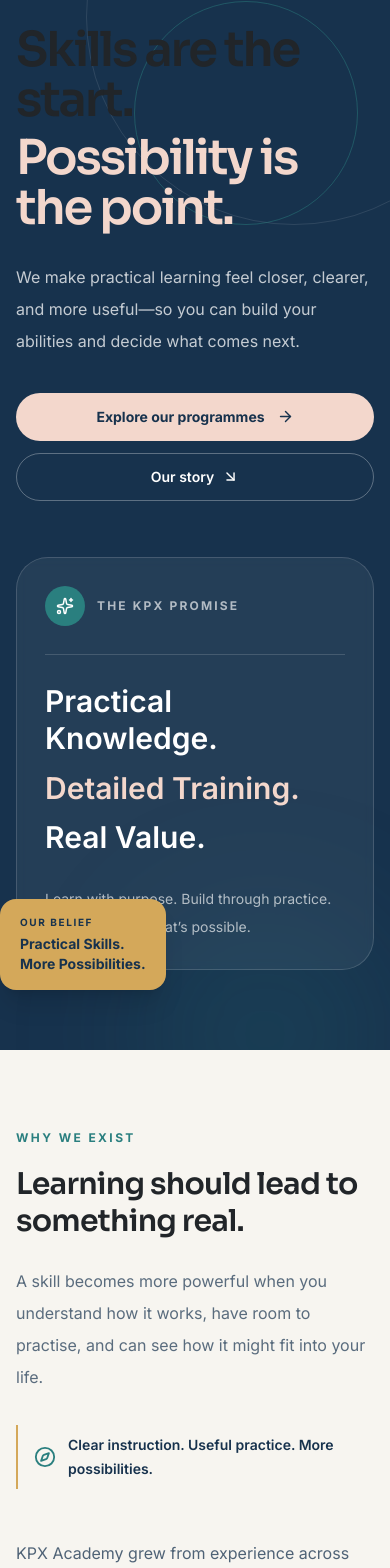
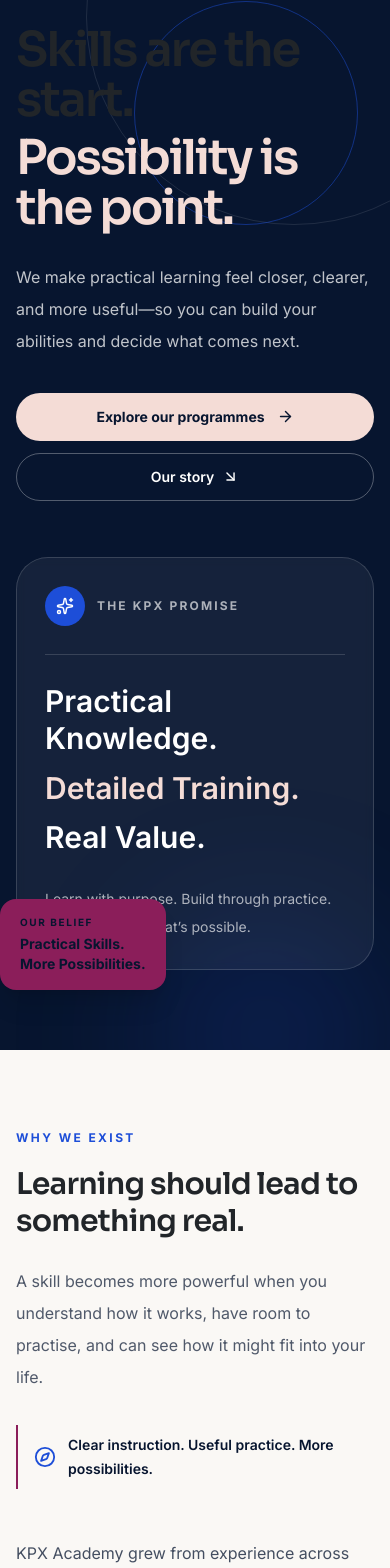
Before and after one commit to Olexxee/kpx-academy, a React (Vite) app: page /about in a window 390 px wide. Shown: the part 160-1728 px from the top of the page. Built offline with nearby package versions, Linux system fonts and the light colour scheme; no server answers.

Commit message:
fix(about): restore predefined site color palette

```diff
--- a/src/pages/AboutPage.tsx
+++ b/src/pages/AboutPage.tsx
@@ -20,31 +20,31 @@ const areas = [
 ];
 
 function Eyebrow({ children, light = false }: { children: ReactNode; light?: boolean }) {
-  return <p className={`text-xs font-bold uppercase tracking-[0.2em] ${light ? "text-[#D8E9E6]" : "text-[#2A7F7F]"}`}>{children}</p>;
+  return <p className={`text-xs font-bold uppercase tracking-[0.2em] ${light ? "text-[#F4DCD6]" : "text-[#1D4ED8]"}`}>{children}</p>;
 }
 
 export default function AboutPage() {
   const founder = useQuery({ queryKey: ["founder-profile"], queryFn: getFounderProfile });
 
   return (
-    <main className="overflow-hidden bg-[#F7F5F0] text-[#17324D]">
-      <section className="relative isolate overflow-hidden bg-[#17324D] text-white">
+    <main className="overflow-hidden bg-[#FAF8F5] text-[#07152F]">
+      <section className="relative isolate overflow-hidden bg-[#07152F] text-white">
         <div aria-hidden="true" className="pointer-events-none absolute -right-28 -top-24 h-[26rem] w-[26rem] rounded-full border border-white/10 sm:h-[38rem] sm:w-[38rem]" />
-        <div aria-hidden="true" className="pointer-events-none absolute right-8 top-24 h-56 w-56 rounded-full border border-[#2A7F7F]/50 sm:right-24 sm:top-28 sm:h-80 sm:w-80" />
-        <div aria-hidden="true" className="pointer-events-none absolute -bottom-28 left-[35%] h-64 w-64 rounded-full bg-[#2A7F7F]/15 blur-3xl" />
+        <div aria-hidden="true" className="pointer-events-none absolute right-8 top-24 h-56 w-56 rounded-full border border-[#1D4ED8]/50 sm:right-24 sm:top-28 sm:h-80 sm:w-80" />
+        <div aria-hidden="true" className="pointer-events-none absolute -bottom-28 left-[35%] h-64 w-64 rounded-full bg-[#1D4ED8]/15 blur-3xl" />
         <Container className="relative py-20 sm:py-28 lg:py-36">
           <div className="grid items-end gap-14 lg:grid-cols-[1.15fr_0.85fr]">
             <div className="max-w-3xl">
               <Eyebrow light>Get to know KPX Academy</Eyebrow>
               <h1 className="mt-6 text-5xl font-semibold leading-[1.04] tracking-[-0.045em] sm:text-6xl lg:text-7xl">
                 Skills are the start.
-                <span className="mt-2 block text-[#F3D7CC]">Possibility is the point.</span>
+                <span className="mt-2 block text-[#F4DCD6]">Possibility is the point.</span>
               </h1>
               <p className="mt-7 max-w-2xl text-base leading-8 text-white/75 sm:text-lg">
                 We make practical learning feel closer, clearer, and more useful—so you can build your abilities and decide what comes next.
               </p>
               <div className="mt-9 flex flex-col gap-3 sm:flex-row">
-                <Link to="/programs" className="inline-flex min-h-12 items-center justify-center gap-3 rounded-full bg-[#F3D7CC] px-6 py-3 text-sm font-bold text-[#17324D] transition hover:bg-white">
+                <Link to="/programs" className="inline-flex min-h-12 items-center justify-center gap-3 rounded-full bg-[#F4DCD6] px-6 py-3 text-sm font-bold text-[#07152F] transition hover:bg-white">
                   Explore our programmes <ArrowRight size={17} />
                 </Link>
                 <a href="#our-story" className="inline-flex min-h-12 items-center justify-center gap-2 rounded-full border border-white/30 px-6 py-3 text-sm font-semibold text-white transition hover:bg-white/10">
@@ -55,16 +55,16 @@ export default function AboutPage() {
             <div className="relative lg:justify-self-end lg:max-w-sm">
               <div className="rounded-[2rem] border border-white/15 bg-white/[0.06] p-7 backdrop-blur-sm sm:p-9">
                 <div className="flex items-center gap-3">
-                  <span className="flex h-10 w-10 items-center justify-center rounded-full bg-[#2A7F7F]"><Sparkles size={18} /></span>
+                  <span className="flex h-10 w-10 items-center justify-center rounded-full bg-[#1D4ED8]"><Sparkles size={18} /></span>
                   <p className="text-xs font-bold uppercase tracking-[0.18em] text-white/65">The KPX promise</p>
                 </div>
                 <div className="my-7 h-px bg-white/15" />
                 <p className="text-3xl font-semibold leading-tight sm:text-4xl">Practical Knowledge.</p>
-                <p className="mt-3 text-3xl font-semibold leading-tight text-[#F3D7CC] sm:text-4xl">Detailed Training.</p>
+                <p className="mt-3 text-3xl font-semibold leading-tight text-[#F4DCD6] sm:text-4xl">Detailed Training.</p>
                 <p className="mt-3 text-3xl font-semibold leading-tight sm:text-4xl">Real Value.</p>
                 <p className="mt-7 text-sm leading-7 text-white/65">Learn with purpose. Build through practice. Make room for what’s possible.</p>
               </div>
-              <div className="absolute -bottom-5 -left-4 rounded-2xl bg-[#D4A85A] px-5 py-4 text-[#17324D] shadow-xl sm:-left-8">
+              <div className="absolute -bottom-5 -left-4 rounded-2xl bg-[#8B1E5A] px-5 py-4 text-[#07152F] shadow-xl sm:-left-8">
                 <p className="text-[10px] font-bold uppercase tracking-[0.16em]">Our belief</p>
                 <p className="mt-1 text-sm font-bold">Practical Skills.</p>
                 <p className="text-sm font-bold">More Possibilities.</p>
@@ -80,17 +80,17 @@ export default function AboutPage() {
             <div>
               <Eyebrow>Why we exist</Eyebrow>
               <h2 className="mt-5 text-3xl font-semibold leading-tight tracking-tight sm:text-4xl lg:text-5xl">Learning should lead to something real.</h2>
-              <p className="mt-6 text-base leading-8 text-[#17324D]/70">A skill becomes more powerful when you understand how it works, have room to practise, and can see how it might fit into your life.</p>
-              <div className="mt-8 inline-flex items-center gap-3 border-l-2 border-[#D4A85A] py-2 pl-4">
-                <Compass className="shrink-0 text-[#2A7F7F]" size={22} />
+              <p className="mt-6 text-base leading-8 text-[#07152F]/70">A skill becomes more powerful when you understand how it works, have room to practise, and can see how it might fit into your life.</p>
+              <div className="mt-8 inline-flex items-center gap-3 border-l-2 border-[#8B1E5A] py-2 pl-4">
+                <Compass className="shrink-0 text-[#1D4ED8]" size={22} />
                 <p className="text-sm font-semibold leading-6">Clear instruction. Useful practice. More possibilities.</p>
               </div>
             </div>
-            <div className="space-y-5 text-base leading-8 text-[#17324D]/75">
+            <div className="space-y-5 text-base leading-8 text-[#07152F]/75">
               <p>KPX Academy grew from experience across entrepreneurship, resin art and crafts, beauty and lip care, importation, and other creative ventures. Those experiences reinforced a simple lesson: knowing about a skill is only the beginning.</p>
               <p>Understanding the process, practising properly, and knowing how to apply what you learn can make the difference between information you forget and knowledge you can build on.</p>
               <p>We bring practical, skill-based training together in one place for people who want to explore an interest, develop an existing talent, or take a step towards a business idea.</p>
-              <p className="font-semibold text-[#17324D]">Our aim is straightforward: make learning practical, worthwhile, and full of possibility.</p>
+              <p className="font-semibold text-[#07152F]">Our aim is straightforward: make learning practical, worthwhile, and full of possibility.</p>
             </div>
           </div>
         </Container>
@@ -100,17 +100,17 @@ export default function AboutPage() {
         <Container>
           <div className="grid items-center gap-12 lg:grid-cols-[0.78fr_1.22fr] lg:gap-20">
             <div className="mx-auto w-full max-w-md">
-              <div className="relative aspect-[4/5] overflow-hidden rounded-[2rem] bg-[#F3D7CC]">
+              <div className="relative aspect-[4/5] overflow-hidden rounded-[2rem] bg-[#F4DCD6]">
                 {founder.data?.mediaUrl ? (
                   <img src={founder.data.mediaUrl} alt={founder.data.mediaAltText || founder.data.name} className="absolute inset-0 h-full w-full object-cover" />
                 ) : (
                   <div className="absolute inset-0 flex flex-col items-center justify-center px-8 text-center">
-                    <div className="flex h-24 w-24 items-center justify-center rounded-full bg-[#17324D] text-3xl font-semibold text-white">KO</div>
-                    <p className="mt-6 text-xs font-bold uppercase tracking-[0.2em] text-[#2A7F7F]">The founder</p>
-                    <p className="mt-2 max-w-[15rem] text-sm leading-6 text-[#17324D]/65">Founder portrait coming soon.</p>
+                    <div className="flex h-24 w-24 items-center justify-center rounded-full bg-[#07152F] text-3xl font-semibold text-white">KO</div>
+                    <p className="mt-6 text-xs font-bold uppercase tracking-[0.2em] text-[#1D4ED8]">The founder</p>
+                    <p className="mt-2 max-w-[15rem] text-sm leading-6 text-[#07152F]/65">Founder portrait coming soon.</p>
                   </div>
                 )}
-                <div aria-hidden="true" className="absolute bottom-5 left-5 right-5 rounded-2xl border border-white/30 bg-[#17324D]/90 p-4 text-white backdrop-blur-sm">
+                <div aria-hidden="true" className="absolute bottom-5 left-5 right-5 rounded-2xl border border-white/30 bg-[#07152F]/90 p-4 text-white backdrop-blur-sm">
                   <p className="text-xs uppercase tracking-[0.16em] text-white/65">The person behind the vision</p>
                   <p className="mt-1 font-semibold">{founder.data?.name ?? "Kepemi Oluwafunke (Keplex)"}</p>
                   <p className="text-sm text-white/70">{founder.data?.role ?? "Founder, KPX Academy"}</p>
@@ -120,22 +120,22 @@ export default function AboutPage() {
             <div>
               <Eyebrow>Meet the founder</Eyebrow>
               <h2 className="mt-5 text-3xl font-semibold leading-tight tracking-tight sm:text-4xl lg:text-5xl">Built from experience. Shared with purpose.</h2>
-              <div className="mt-7 space-y-5 text-base leading-8 text-[#17324D]/75">
+              <div className="mt-7 space-y-5 text-base leading-8 text-[#07152F]/75">
                 <p>I am Kepemi Oluwafunke, known as Keplex, an entrepreneur and the founder of KPX Academy.</p>
                 <p>My journey has taken me through different areas of entrepreneurship, including resin art and crafts, beauty and lip care, importation, and other creative ventures. Each experience has shaped how I approach learning, creating, and building a business.</p>
                 <p>I believe people deserve to understand what they are paying to learn. Detailed instruction, practical application, and the opportunity to ask questions and keep improving should be part of a worthwhile learning experience.</p>
                 <p>KPX Academy brings that belief into one place: a platform to share practical knowledge and help others take meaningful steps towards their own goals.</p>
               </div>
-              <div className="mt-8 border-t border-[#17324D]/10 pt-5">
+              <div className="mt-8 border-t border-[#07152F]/10 pt-5">
                 <p className="font-semibold">{founder.data?.name ?? "Kepemi Oluwafunke (Keplex)"}</p>
-                <p className="mt-1 text-sm text-[#17324D]/60">{founder.data?.role ?? "Founder, KPX Academy"}</p>
+                <p className="mt-1 text-sm text-[#07152F]/60">{founder.data?.role ?? "Founder, KPX Academy"}</p>
               </div>
             </div>
           </div>
         </Container>
       </section>
 
-      <section className="bg-[#17324D] py-20 text-white sm:py-28">
+      <section className="bg-[#07152F] py-20 text-white sm:py-28">
         <Container>
           <div className="mx-auto max-w-3xl text-center">
             <Eyebrow light>Our purpose</Eyebrow>
@@ -144,12 +144,12 @@ export default function AboutPage() {
           </div>
           <div className="mt-12 grid gap-5 md:grid-cols-2">
             <article className="rounded-[1.75rem] border border-white/15 bg-white/[0.04] p-7 sm:p-10">
-              <span className="flex h-12 w-12 items-center justify-center rounded-2xl bg-[#2A7F7F]"><Compass size={21} /></span>
+              <span className="flex h-12 w-12 items-center justify-center rounded-2xl bg-[#1D4ED8]"><Compass size={21} /></span>
               <h3 className="mt-7 text-2xl font-semibold">Our mission</h3>
               <p className="mt-4 leading-8 text-white/70">To empower people with practical skills, entrepreneurial knowledge, and guidance that helps them turn creativity into products, knowledge into opportunities, and ambitions into meaningful work.</p>
             </article>
             <article className="rounded-[1.75rem] border border-white/15 bg-white/[0.04] p-7 sm:p-10">
-              <span className="flex h-12 w-12 items-center justify-center rounded-2xl bg-[#D4A85A] text-[#17324D]"><Lightbulb size={21} /></span>
+              <span className="flex h-12 w-12 items-center justify-center rounded-2xl bg-[#8B1E5A] text-[#07152F]"><Lightbulb size={21} /></span>
               <h3 className="mt-7 text-2xl font-semibold">Our vision</h3>
               <p className="mt-4 leading-8 text-white/70">To grow into a trusted learning platform where people can access practical knowledge, develop valuable skills, and discover opportunities for personal and business growth.</p>
             </article>
@@ -163,14 +163,14 @@ export default function AboutPage() {
             <div>
               <Eyebrow>What guides us</Eyebrow>
               <h2 className="mt-5 text-3xl font-semibold leading-tight tracking-tight sm:text-4xl">The principles behind every learning experience.</h2>
-              <p className="mt-5 leading-7 text-[#17324D]/65">These values shape how we teach, support learners, and build for the future.</p>
+              <p className="mt-5 leading-7 text-[#07152F]/65">These values shape how we teach, support learners, and build for the future.</p>
             </div>
-            <div className="border-t border-[#17324D]/15">
+            <div className="border-t border-[#07152F]/15">
               {values.map((value) => (
-                <article key={value.number} className="grid gap-3 border-b border-[#17324D]/15 py-6 sm:grid-cols-[3.5rem_0.8fr_1.2fr] sm:gap-6 sm:py-8">
-                  <span className="text-sm font-bold tracking-widest text-[#2A7F7F]">{value.number}</span>
+                <article key={value.number} className="grid gap-3 border-b border-[#07152F]/15 py-6 sm:grid-cols-[3.5rem_0.8fr_1.2fr] sm:gap-6 sm:py-8">
+                  <span className="text-sm font-bold tracking-widest text-[#1D4ED8]">{value.number}</span>
                   <h3 className="text-lg font-semibold">{value.title}</h3>
-                  <p className="text-sm leading-7 text-[#17324D]/70 sm:text-base">{value.description}</p>
+                  <p className="text-sm leading-7 text-[#07152F]/70 sm:text-base">{value.description}</p>
                 </article>
               ))}
             </div>
@@ -178,29 +178,29 @@ export default function AboutPage() {
         </Container>
       </section>
 
-      <section className="bg-[#F3D7CC] py-20 sm:py-24">
+      <section className="bg-[#F4DCD6] py-20 sm:py-24">
         <Container>
           <div className="grid gap-10 lg:grid-cols-2 lg:items-center">
             <div>
               <Eyebrow>What you can explore</Eyebrow>
               <h2 className="mt-5 text-3xl font-semibold leading-tight tracking-tight sm:text-4xl">Practical learning, across different interests.</h2>
-              <p className="mt-5 max-w-xl leading-8 text-[#17324D]/70">From creative projects to business-minded skills, our programmes are designed to help you learn by understanding and doing.</p>
+              <p className="mt-5 max-w-xl leading-8 text-[#07152F]/70">From creative projects to business-minded skills, our programmes are designed to help you learn by understanding and doing.</p>
             </div>
-            <ul className="divide-y divide-[#17324D]/15 border-y border-[#17324D]/15">
-              {areas.map((area) => <li key={area} className="flex items-center gap-3 py-4 text-sm font-semibold sm:text-base"><span className="flex h-7 w-7 shrink-0 items-center justify-center rounded-full bg-[#2A7F7F] text-white"><Check size={15} /></span>{area}</li>)}
+            <ul className="divide-y divide-[#07152F]/15 border-y border-[#07152F]/15">
+              {areas.map((area) => <li key={area} className="flex items-center gap-3 py-4 text-sm font-semibold sm:text-base"><span className="flex h-7 w-7 shrink-0 items-center justify-center rounded-full bg-[#1D4ED8] text-white"><Check size={15} /></span>{area}</li>)}
             </ul>
           </div>
         </Container>
       </section>
 
-      <section className="bg-[#2A7F7F] py-20 text-white sm:py-24">
+      <section className="bg-[#1D4ED8] py-20 text-white sm:py-24">
         <Container>
           <div className="mx-auto max-w-3xl text-center">
             <Eyebrow light>Your next chapter starts here</Eyebrow>
             <h2 className="mt-5 text-3xl font-semibold leading-tight tracking-tight sm:text-4xl lg:text-5xl">Discover what you can do with the right skills.</h2>
             <p className="mx-auto mt-5 max-w-2xl leading-8 text-white/80">Explore a new interest, develop your creativity, or take a step towards a business idea. Your next possibility could begin with what you learn today.</p>
             <div className="mt-8 flex flex-col justify-center gap-3 sm:flex-row">
-              <Link to="/programs" className="inline-flex min-h-12 items-center justify-center gap-2 rounded-full bg-white px-7 py-3 text-sm font-bold text-[#17324D] transition hover:bg-[#F7F5F0]">Explore programmes <ArrowRight size={17} /></Link>
+              <Link to="/programs" className="inline-flex min-h-12 items-center justify-center gap-2 rounded-full bg-white px-7 py-3 text-sm font-bold text-[#07152F] transition hover:bg-[#FAF8F5]">Explore programmes <ArrowRight size={17} /></Link>
               <Link to="/register" className="inline-flex min-h-12 items-center justify-center rounded-full border border-white/50 px-7 py-3 text-sm font-semibold text-white transition hover:bg-white/10">Start learning</Link>
             </div>
             <p className="mt-9 text-sm font-semibold tracking-wide text-white/75">KPX Academy — Practical Skills. More Possibilities.</p>
```
